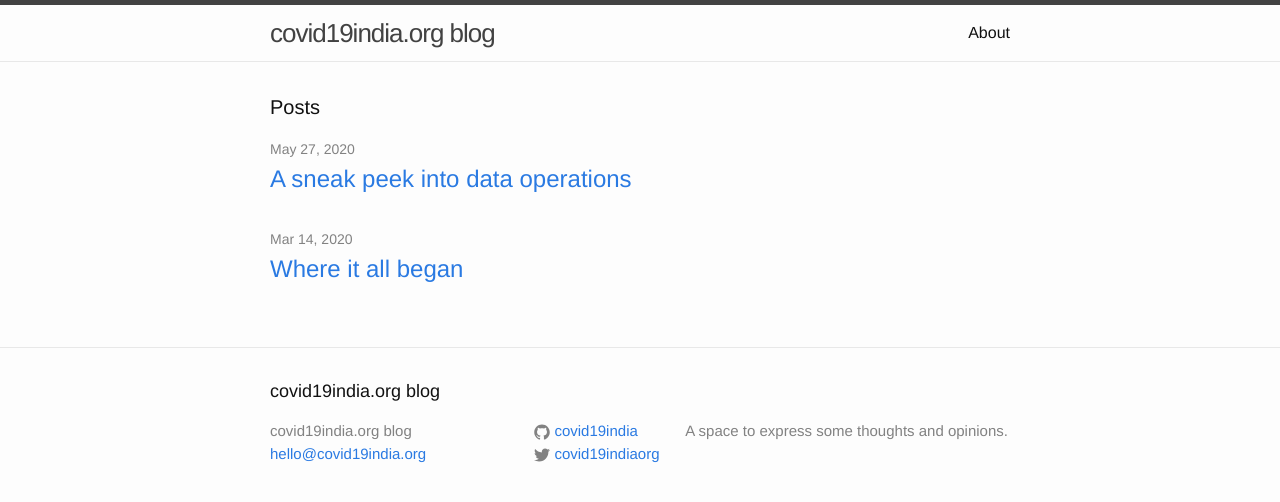
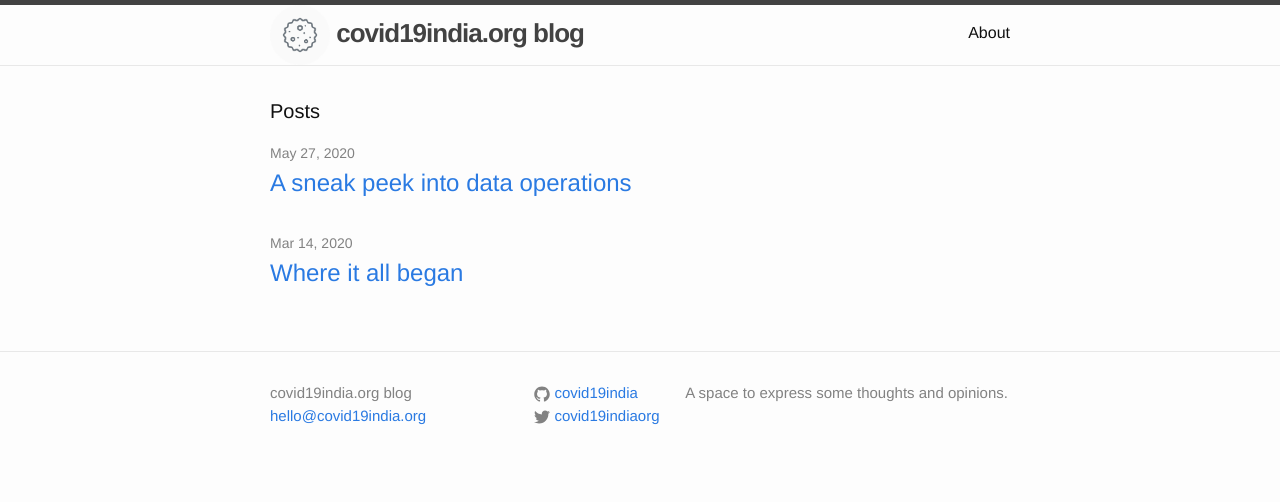
Before and after one commit to covid19india/blog, a Jekyll site: the page built from index.html, in a window 1280 px wide. Shown: the top 502 px of the page. Built offline with Jekyll 4.4.1, drawn with Linux system fonts in a browser that asks for light colours.

Commit message:
Add icon. Remove extra titles

```diff
--- a/_includes/footer.html
+++ b/_includes/footer.html
@@ -2,7 +2,7 @@
 
   <div class="wrapper">
 
-    <h2 class="footer-heading">{{ site.title }}</h2>
+    <!-- <h2 class="footer-heading">{{ site.title }}</h2> -->
 
     <div class="footer-col-wrapper">
       <div class="footer-col footer-col-1">
--- a/_includes/header.html
+++ b/_includes/header.html
@@ -2,7 +2,10 @@
 
   <div class="wrapper">
 
-    <a class="site-title" href="{{ site.baseurl }}/">{{ site.title }}</a>
+    <a class="site-title" href="{{ site.baseurl }}/">
+      <img style='height: 60px; width: 60px;' alt="logo img" src="/assets/images/icon.png">
+      <strong>{{ site.title }}</strong>
+    </a>
 
     <nav class="site-nav">
       <a href="#" class="menu-icon">
```
Also changed, not shown: assets/images/icon.png (added).
